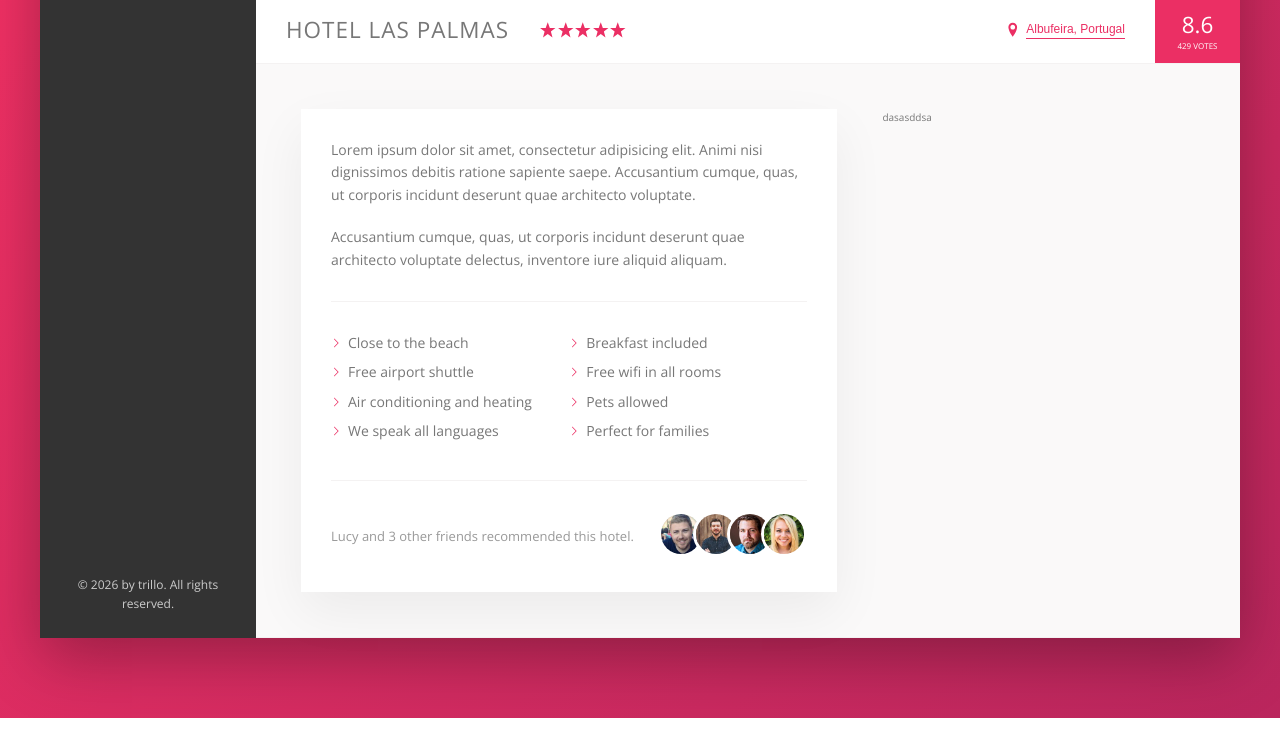
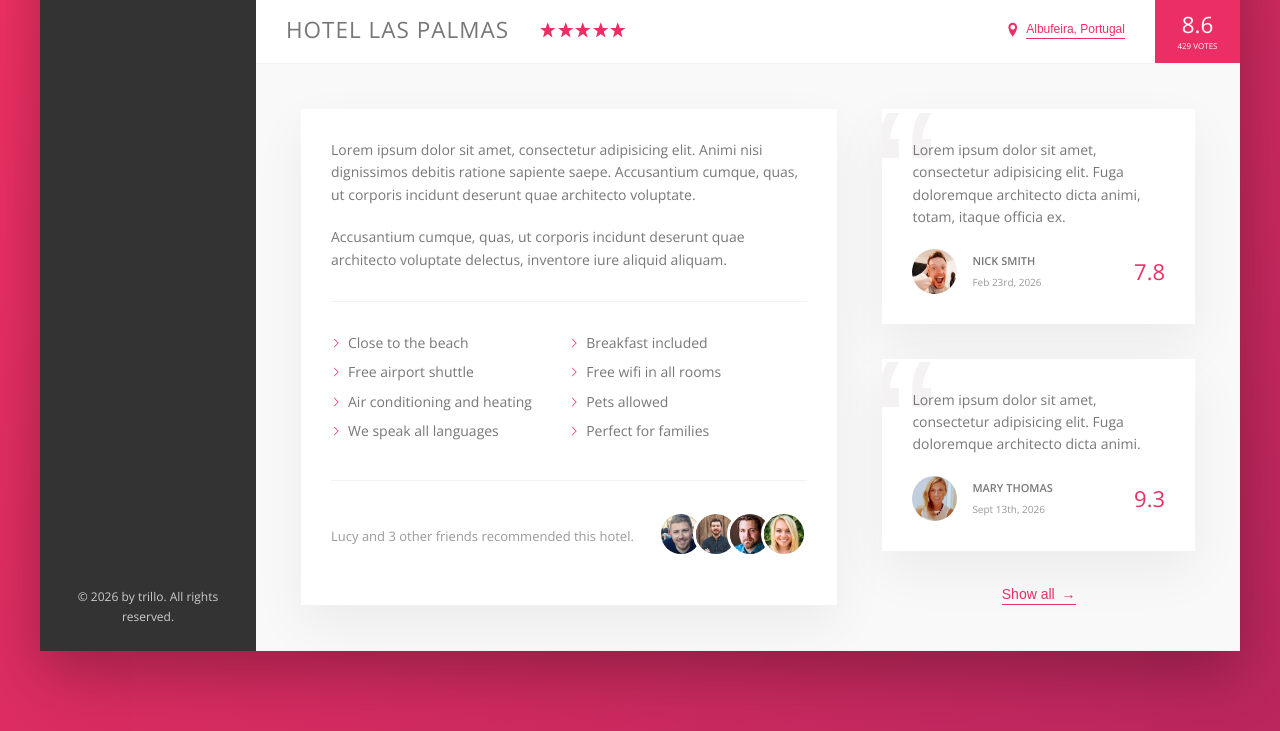
Before and after one commit to bartoszkonior/scss-projects, a website: page Trillo/index.html in a window 1280 px wide. Shown: the part 538-1269 px from the top of the page. Drawn offline with nearby package versions, Linux system fonts and the light colour scheme.

Commit message:
Trillo Add Reviews Section

```diff
--- a/Trillo/index.html
+++ b/Trillo/index.html
@@ -170,8 +170,39 @@
                             </div>
                         </div>
                     </div>
+
                     <div class="user-reviews">
-                        dasasddsa
+                        <figure class="review">
+                            <blockquote class="review__text">
+                                Lorem ipsum dolor sit amet, consectetur adipisicing elit.
+                                Fuga doloremque architecto dicta animi, totam, itaque officia
+                                ex.
+                            </blockquote>
+                            <figcaption class="review__user">
+                                <img src="img/user-1.jpg" alt="User 1" class="review__photo">
+                                <div class="review__user-box">
+                                    <p class="review__user-name">Nick Smith</p>
+                                    <p class="review__user-date">Feb 23rd, 2026</p>
+                                </div>
+                                <div class="review__rating">7.8</div>
+                            </figcaption>
+                        </figure>
+                        <figure class="review">
+                            <blockquote class="review__text">
+                                Lorem ipsum dolor sit amet, consectetur adipisicing elit. Fuga doloremque architecto
+                                dicta animi.
+                            </blockquote>
+                            <figcaption class="review__user">
+                                <img src="img/user-2.jpg" alt="User 2" class="review__photo">
+                                <div class="review__user-box">
+                                    <p class="review__user-name">Mary Thomas</p>
+                                    <p class="review__user-date">Sept 13th, 2026</p>
+                                </div>
+                                <div class="review__rating">9.3</div>
+                            </figcaption>
+                        </figure>
+
+                        <button class="btn-inline">Show all <span>&rarr;</span></button>
                     </div>
                 </div>
             </main>
--- a/Trillo/sass/_components.scss
+++ b/Trillo/sass/_components.scss
@@ -270,8 +270,17 @@
   cursor: pointer;
   transition: all 0.2s;
 
+  & span {
+    margin-left: 3px;
+    transition: margin-left 0.2s;
+  }
+
   &:hover {
     color: var(--color-grey-dark-1);
+
+    span {
+      margin-left: 8px;
+    }
   }
 
   &:focus {
@@ -364,3 +373,66 @@
     }
   }
 }
+
+//////////////////////////////////////////////
+/// REVIEWS
+.review {
+  background-color: #fff;
+  box-shadow: var(--shadow-light);
+  padding: 3rem;
+  margin-bottom: 3.5rem;
+  position: relative;
+  overflow: hidden;
+
+  &__text {
+    margin-bottom: 2rem;
+    position: relative;
+    z-index: 10;
+  }
+
+  &__user {
+    display: flex;
+    align-items: center;
+  }
+
+  &__photo {
+    height: 4.5rem;
+    width: 4.5rem;
+    border-radius: 50%;
+    margin-right: 1.5rem;
+  }
+
+  &__user-box {
+    margin-right: auto;
+  }
+
+  &__user-name {
+    font-size: 1.1rem;
+    font-weight: 600;
+    text-transform: uppercase;
+    margin-bottom: 0.4rem;
+  }
+
+  &__user-date {
+    font-size: 1rem;
+    color: var(--color-grey-dark-3);
+  }
+
+  &__rating {
+    color: var(--color-primary);
+    font-size: 2.2rem;
+    font-weight: 300;
+  }
+
+  &::before {
+    content: "\201C";
+    position: absolute;
+    top: -2.75rem;
+    left: -1rem;
+    line-height: 1;
+    font-size: 20rem;
+    color: var(--color-grey-light-2);
+    font-family: sans-serif;
+    z-index: 1;
+  }
+}
--- a/Trillo/sass/_layout.scss
+++ b/Trillo/sass/_layout.scss
@@ -39,6 +39,7 @@
 }
 
 .detail {
+  font-size: 1.4rem;
   display: flex;
   padding: 4.5rem;
   background-color: var(--color-grey-light-1);
@@ -46,7 +47,6 @@
 }
 
 .description {
-  font-size: 1.4rem;
   background-color: #fff;
   box-shadow: var(--shadow-light);
   padding: 3rem;
@@ -56,4 +56,8 @@
 
 .user-reviews {
   flex: 1;
+
+  display: flex;
+  flex-direction: column;
+  align-items: center;
 }
```
Also changed, not shown: Trillo/css/style.css, 1 other file.
